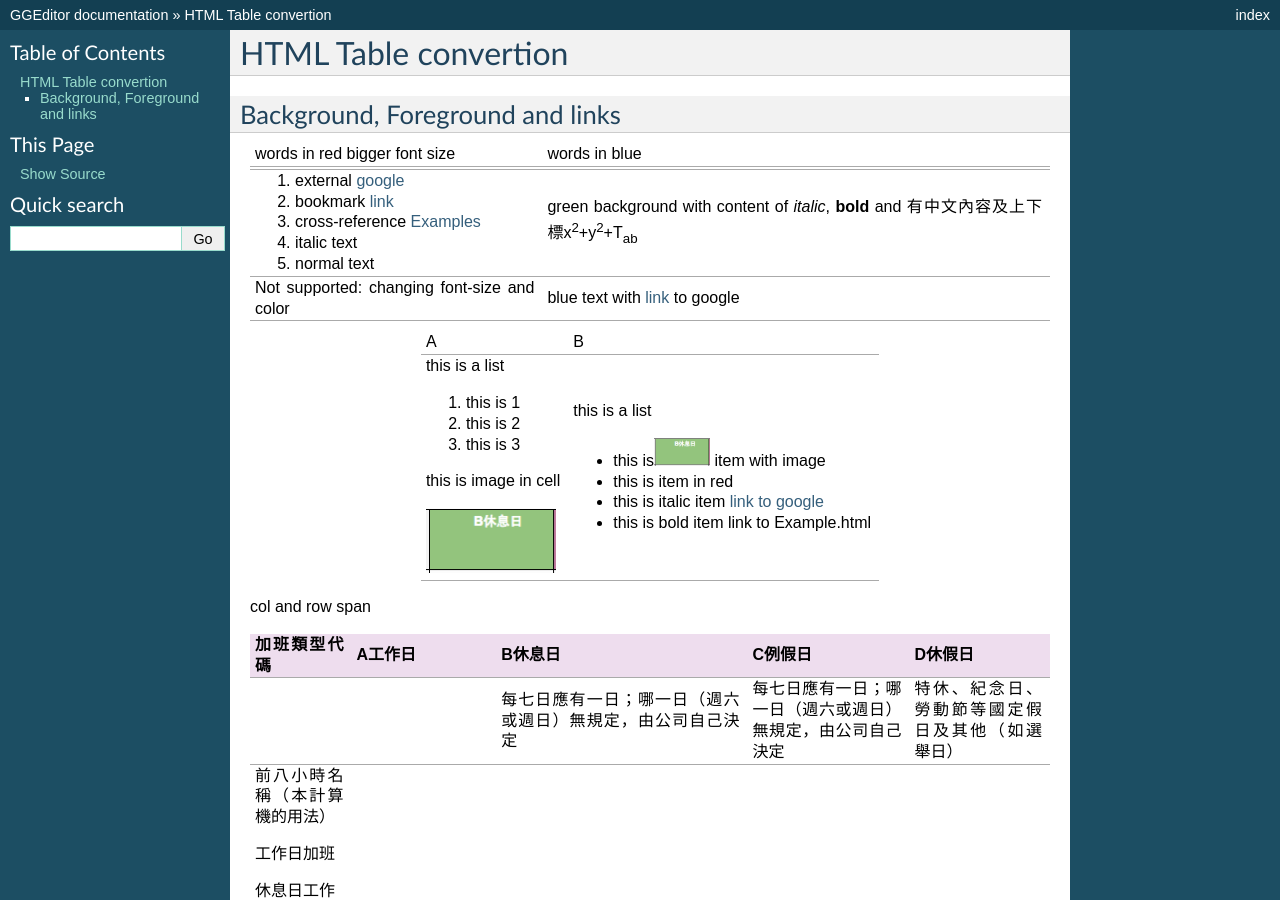
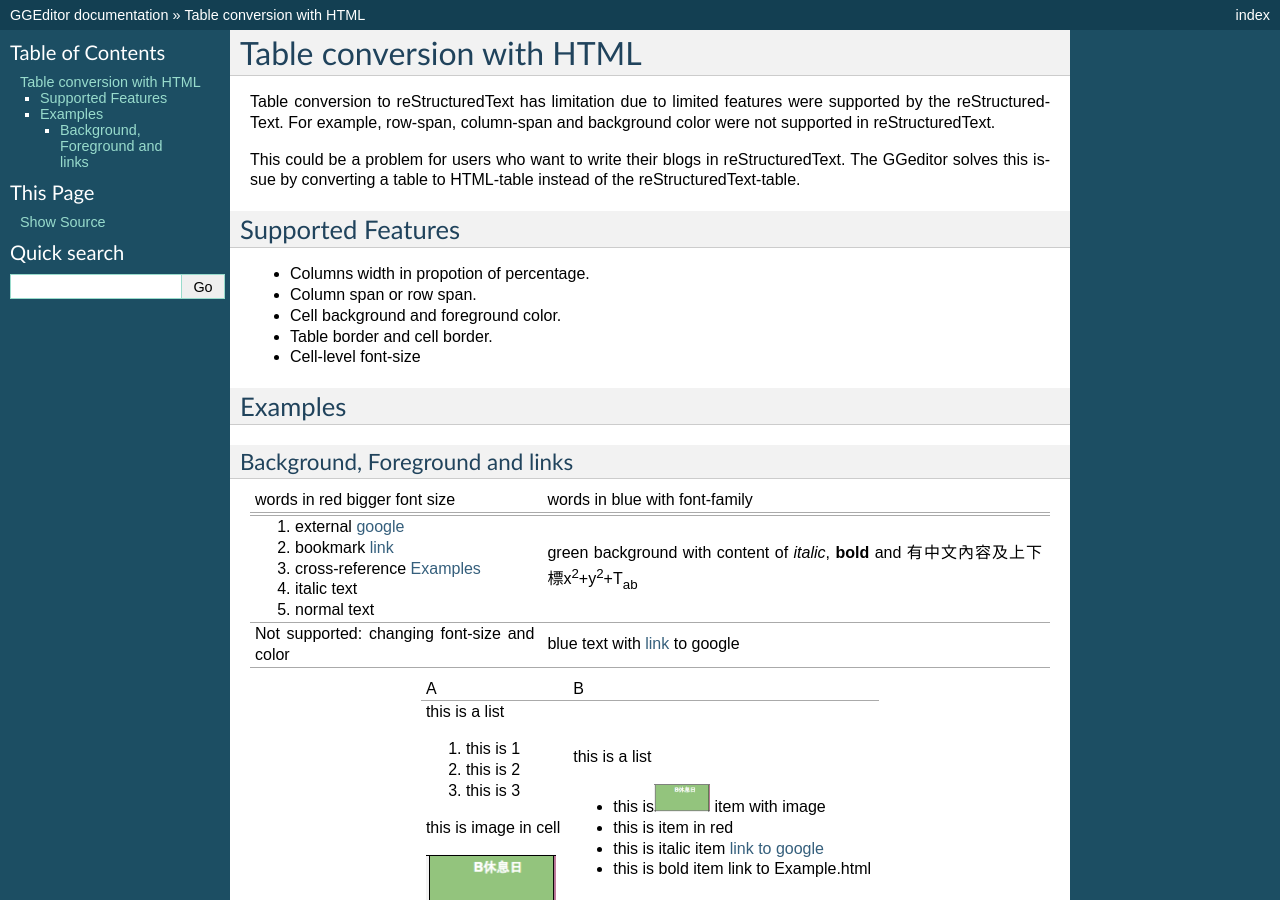
Before and after one commit to iapyeh/GGeditor, a Sphinx documentation site: the page built from docs/html_in_html.rst, in a window 1280 px wide and 900 px high. Built offline with Sphinx 7.4.7, drawn with Linux system fonts in a browser that asks for light colours; pages that are not in the unit, such as notebooks, are missing from menus; some of the changed text lies outside the part shown.

Commit message:
Google Docs reST Editor@2017-1-14 17:34:41

```diff
--- a/docs/html_in_html.rst
+++ b/docs/html_in_html.rst
@@ -1,17 +1,41 @@
 
-.. _h1e1675c5cb7b6425575741127962:
+.. _h7417311651356b38234173e38352a34:
 
-HTML Table convertion
-######################
+Table conversion with HTML
+**************************
+
+Table conversion to reStructuredText has limitation due to limited features were supported by the reStructuredText. For example, row-span, column-span and background color were not supported in reStructuredText.
+
+This could be a problem for users who want to write their blogs in reStructuredText. The GGeditor solves this issue by converting a table to HTML-table instead of the reStructuredText-table.
+
+.. _h5e3c71275653e247c4d305d12131433:
+
+Supported Features
+==================
+
+* Columns width in propotion of percentage.
+
+* Column span or row span.
+
+* Cell background and foreground color.
+
+* Table border and cell border.
+
+* Cell-level font-size
+
+.. _h17cf336a3119355a1c01f75426961:
+
+Examples
+========
 
 .. _h365645603e234c6a6a291b1b7e1d534:
 
 Background, Foreground and links
-================================
+--------------------------------
 
 
 +--------------------------------------------+---------------------------------------------------------------------------------------------------------------------------+
-|words in red bigger font size               |words in blue                                                                                                              |
+|words in red bigger font size               |words in blue with font-family                                                                                             |
 +--------------------------------------------+---------------------------------------------------------------------------------------------------------------------------+
 |                                            |                                                                                                                           |
 +--------------------------------------------+---------------------------------------------------------------------------------------------------------------------------+
```
